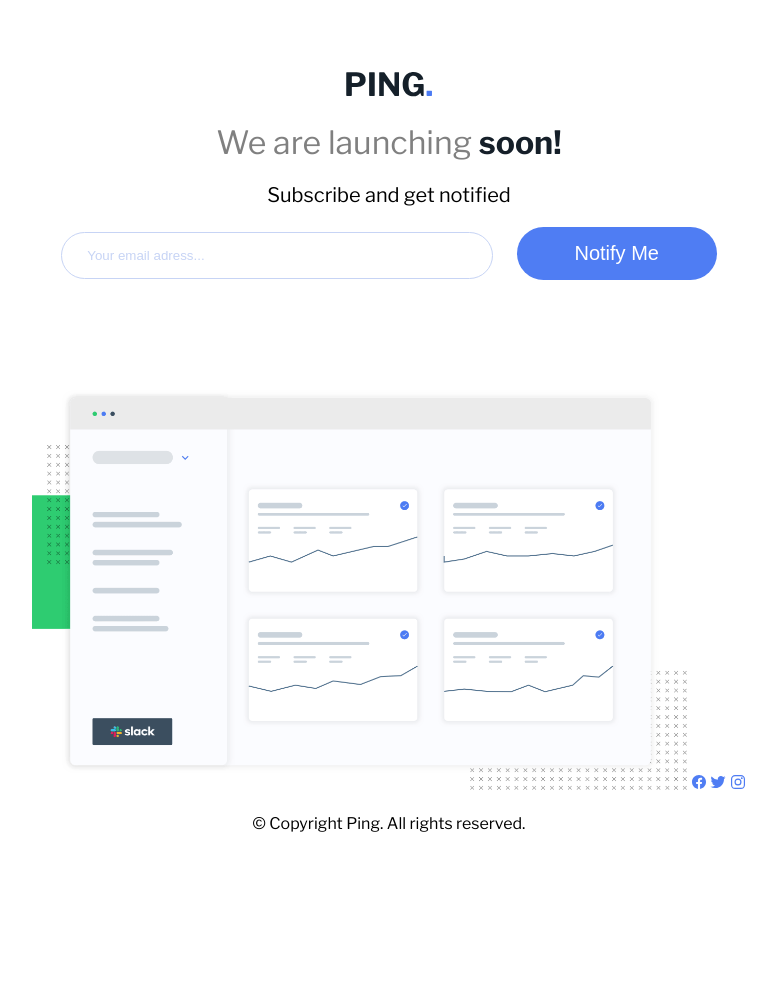
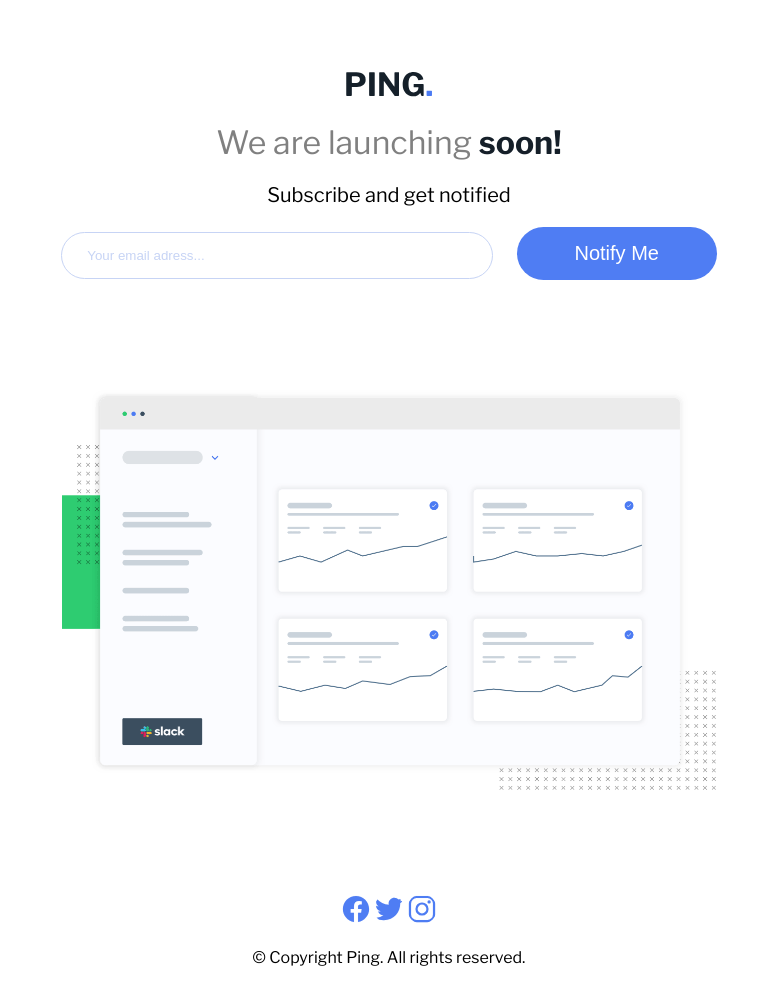
Before and after one commit to MatthiasMatthys/ping-coming-soon-page-master, a plain HTML site: page index.html in a window 1280 px wide. Shown: the whole page, without its empty margins (251-1027 px from the left). Before the commit the page ends 853 px from the top, so only its background shows below. Drawn offline with nearby package versions, Linux system fonts and the light colour scheme.

Commit message:
Edit social-icons

```diff
--- a/index.html
+++ b/index.html
@@ -28,9 +28,11 @@
 
     <img class="dashboard-img" src="images/illustration-dashboard.png" alt="illustration" height="400px">
 
-    <ion-icon class="icons" name="logo-facebook"></ion-icon>
-    <ion-icon class="icons" name="logo-twitter"></ion-icon>
-    <ion-icon class="icons" name="logo-instagram"></ion-icon>
+    <div class="socials">
+      <ion-icon class="icons" name="logo-facebook"></ion-icon>
+      <ion-icon class="icons" name="logo-twitter"></ion-icon>
+      <ion-icon class="icons" name="logo-instagram"></ion-icon>
+    </div>
     <footer>&copy; Copyright Ping. All rights reserved.</footer>
   </div>
   <script type="module" src="https://unpkg.com/ionicons@7.1.0/dist/ionicons/ionicons.esm.js"></script>
--- a/stylesheets/stylesheet.css
+++ b/stylesheets/stylesheet.css
@@ -71,9 +71,16 @@ footer {
 .icons{
     color: hsl(223, 87%, 63%);
     background-color: white;
+    height: 30px;
+    width: 30px;
+    border-radius: 15px;
 }
 .icons:hover{
     cursor: pointer;
     color: white;
     background-color: hsl(223, 87%, 63%);
 }
+
+.socials{
+    margin-top: 100px;
+}
```
